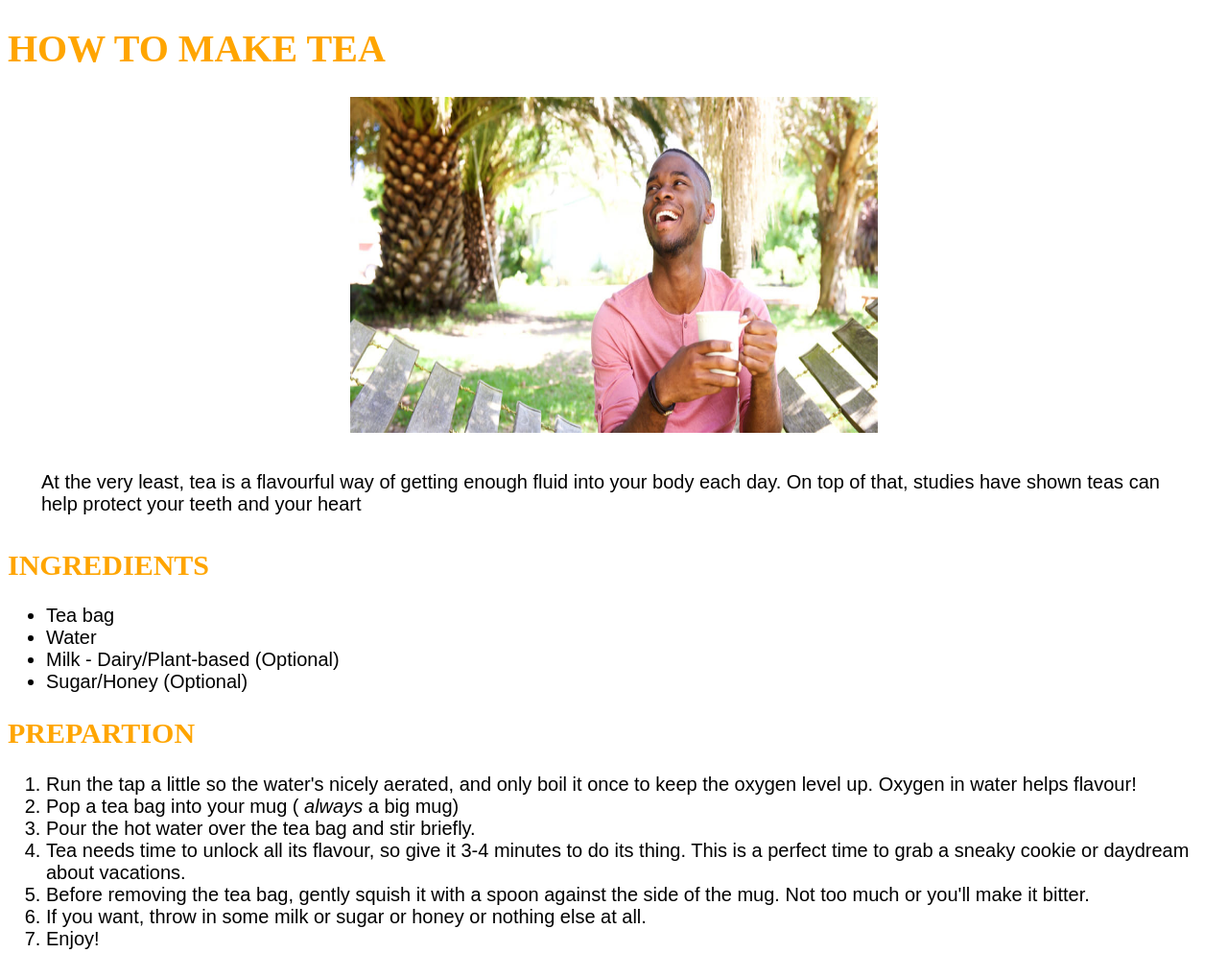
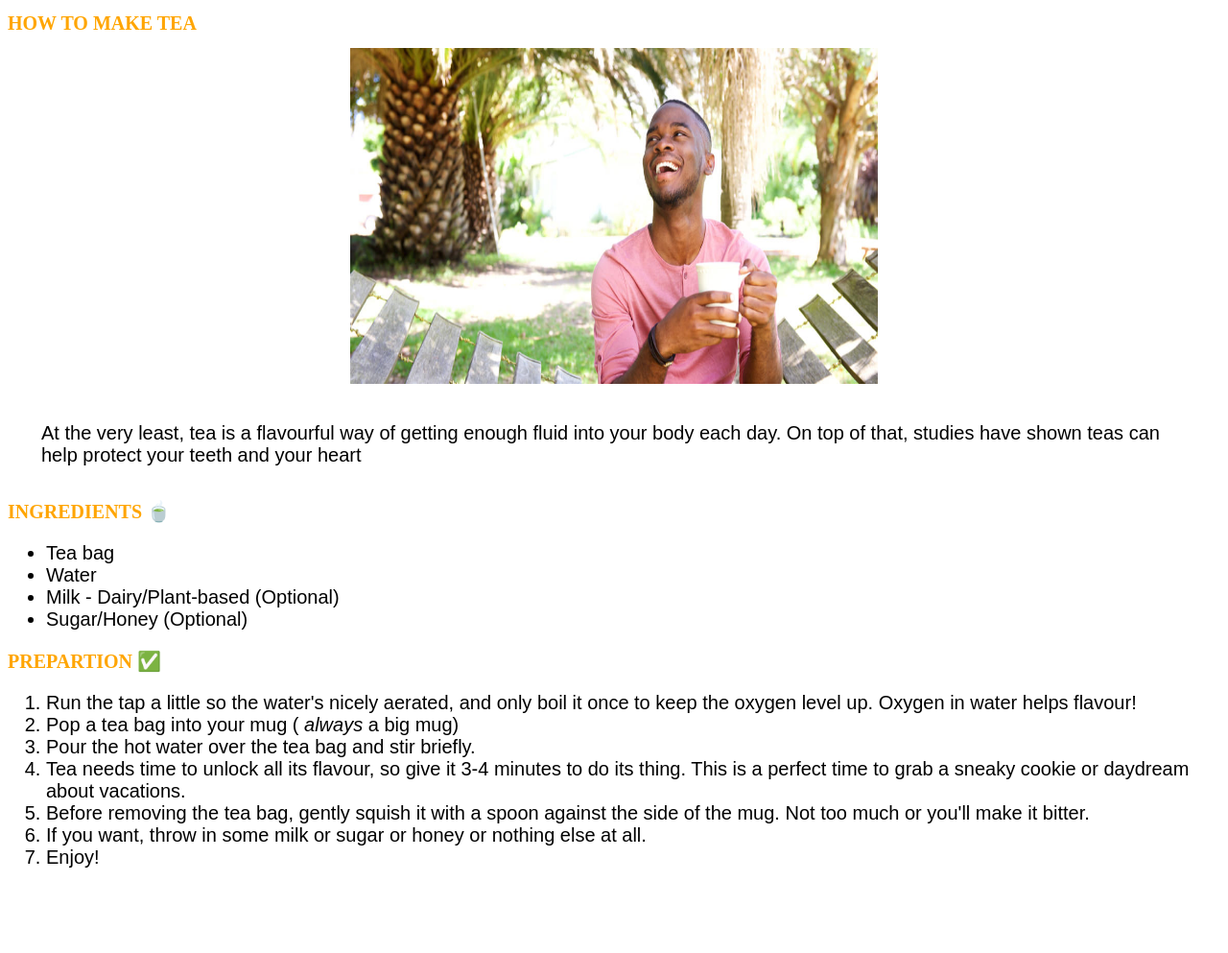
Before and after one commit to Rahma121/Tea, a plain HTML site: page index.html in a window 1280 px wide. Shown: the whole page at 96% size. After the commit the page ends 925 px from the top, so only its background shows below. Drawn offline with Linux system fonts and the light colour scheme.

Commit message:
Update index.html

```diff
--- a/index.html
+++ b/index.html
@@ -8,11 +8,15 @@
 	        <meta name="keywords" content="Tea, Water">
 
 	<style>
-		html {font-family: Areal; font-size: 20px;}
+		html {font-family: sans-serif; font-size: 20px;}
            	p {font-family: sans-serif; font-size: 20px;}
 		ol {font-family: sans-serif; font-size: 20px;}
 		ul {font-family: sans-serif; font-size: 20px;}
+		h1 {font-family: Areal; font-size: 20px;}
+		h2 {font-family: Areal; font-size: 20px;}
+	</style>
 
+	<style>
 		p.ex1 {
  		margin: 35px;
 		}
@@ -31,7 +35,7 @@
 
 	<p class="ex1"> At the very least, tea is a flavourful way of getting enough fluid into your body each day. On top of that, studies have shown teas can help protect your teeth and your heart</p>
 
-	<h2 style="color:orange"> INGREDIENTS </h2>
+	<h2 style="color:orange"> INGREDIENTS 🍵 </h2>
 
 	<ul class="ex1">
 		<li> Tea bag </li>
@@ -42,7 +46,7 @@
 	</ul>
 
 
-	<h2 style="color:orange"> PREPARTION </h2>
+	<h2 style="color:orange"> PREPARTION ✅ </h2>
 
 	<ol class="ex1">
 		<li> Run the tap a little so the water's nicely aerated, and only boil it once to keep the oxygen level up. Oxygen in water helps flavour!
```
